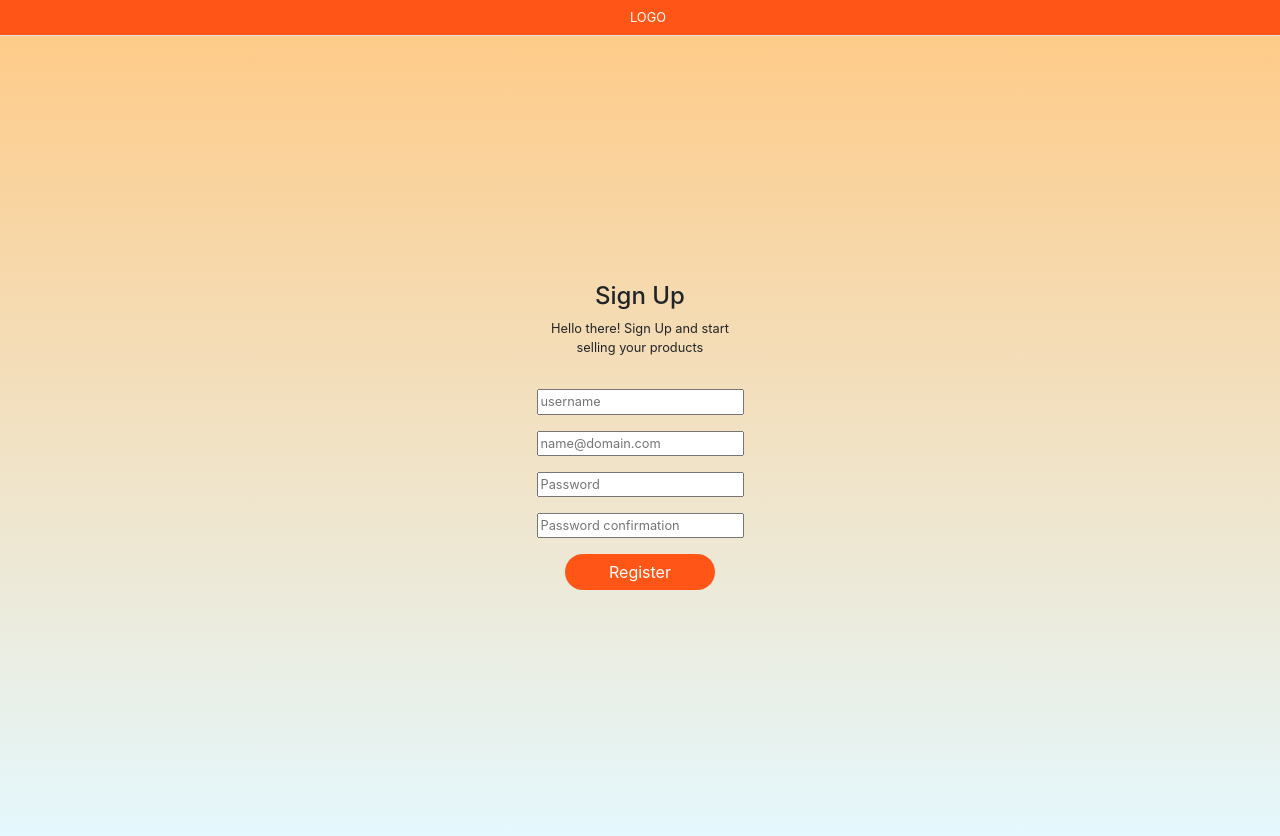
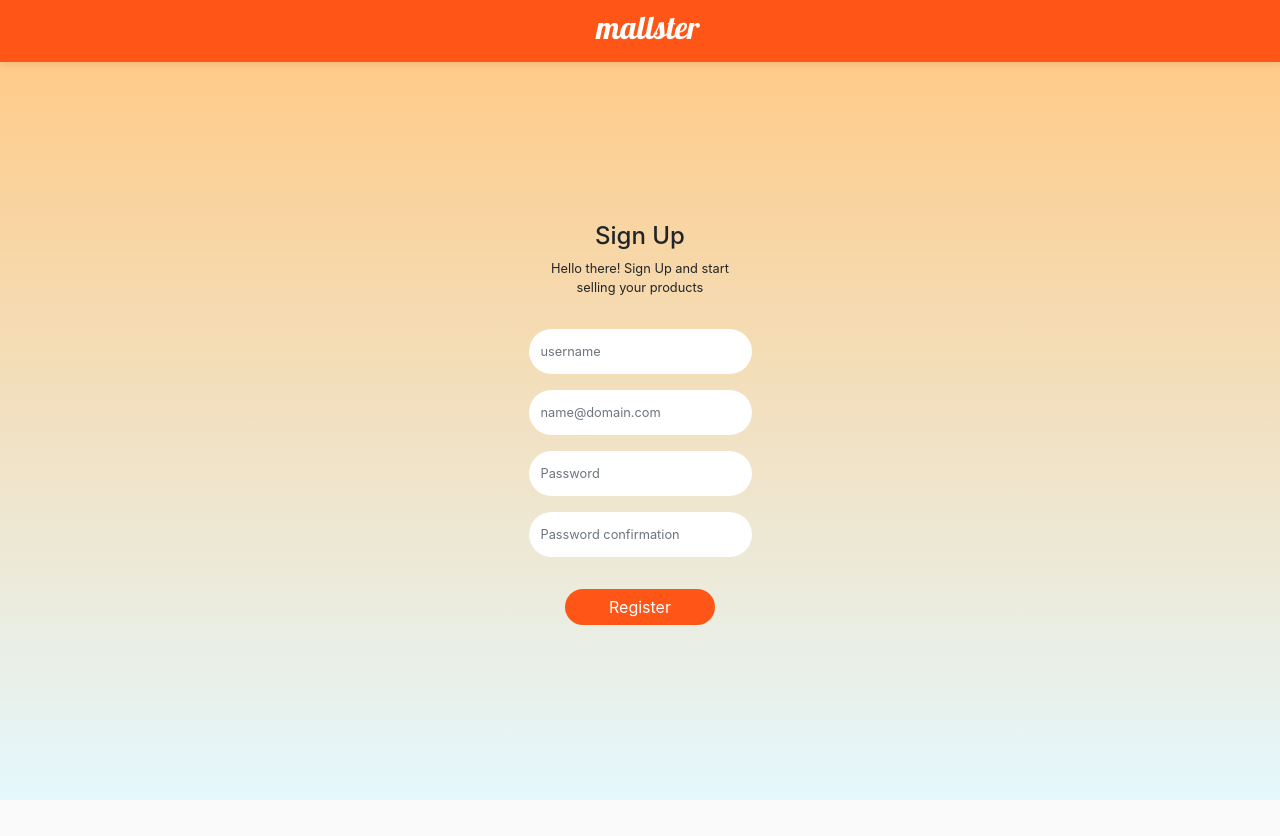
Before and after one commit to dansantander/eshop-fe, a React (Create React App) app: page /registration in a window 1280 px wide. After the commit the page ends 800 px from the top, so only its background shows below. Built offline with nearby package versions, Linux system fonts and the light colour scheme; no server answers.

Commit message:
style: add logo and icons to navbar

```diff
--- a/src/components/Header.js
+++ b/src/components/Header.js
@@ -22,7 +22,7 @@ const Header = props => {
     return (
       <div
         id="nav-links"
-        className="nav-top pl-3 py-2 w-100 border-bottom d-flex justify-content-between"
+        className="nav-top pl-3 py-2 w-100 border-bottom d-flex justify-content-around align-items-center"
       >
         <Dropdown>
           <Dropdown.Toggle variant="secondary" id="dropdown-basic">
@@ -46,12 +46,19 @@ const Header = props => {
 
           </Dropdown.Menu>
         </Dropdown>
-        <div className="mr-4 align-self-center">
+        <h1 className="logo"> mallster </h1>
+        <div className="align-self-center">
           Welcome,
           {' '}
           <b>{user.username}</b>
           {' '}
           !
+        </div>
+        <div className="cart">
+          <i className="fas fa-bell" />
+        </div>
+        <div className="cart">
+          <i className="fas fa-shopping-cart" />
         </div>
       </div>
     );
@@ -62,7 +69,7 @@ const Header = props => {
       id="nav-links"
       className="nav-top pl-3 py-2 w-100 border-bottom d-flex justify-content-center"
     >
-      LOGO
+      <h1 className="logo"> mallster </h1>
     </div>
   );
 };
--- a/src/components/Product.js
+++ b/src/components/Product.js
@@ -44,10 +44,10 @@ const Product = ({ product, isFav }) => (
 Product.propTypes = {
   isFav: PropTypes.bool.isRequired,
   product: PropTypes.shape({
-    id: PropTypes.string,
+    id: PropTypes.number,
     name: PropTypes.string,
     image: PropTypes.string,
-    price: PropTypes.number,
+    price: PropTypes.string,
   }).isRequired,
 };
 
--- a/src/components/auth/Registration.js
+++ b/src/components/auth/Registration.js
@@ -77,6 +77,7 @@ class Registration extends Component {
           <form onSubmit={this.handleSubmit}>
             <div className="form-group">
               <input
+                className="form-control"
                 type="text"
                 name="username"
                 placeholder="username"
@@ -88,6 +89,7 @@ class Registration extends Component {
 
             <div className="form-group">
               <input
+                className="form-control"
                 type="email"
                 name="email"
                 placeholder="name@domain.com"
@@ -99,6 +101,7 @@ class Registration extends Component {
 
             <div className="form-group">
               <input
+                className="form-control"
                 type="password"
                 name="password"
                 placeholder="Password"
@@ -110,6 +113,7 @@ class Registration extends Component {
 
             <div className="form-group">
               <input
+                className="form-control"
                 type="password"
                 name="password_confirmation"
                 placeholder="Password confirmation"
@@ -118,7 +122,7 @@ class Registration extends Component {
                 required
               />
             </div>
-            <button className="btn btn-info" type="submit">Register</button>
+            <button className="btn btn-info my-3" type="submit">Register</button>
           </form>
         </div>
       </div>
--- a/src/containers/ProductDetails.js
+++ b/src/containers/ProductDetails.js
@@ -145,12 +145,12 @@ class ProductDetails extends Component {
                 <h3 className="" data-testid="Title">
                   {product.name}
                 </h3>
-                <h5 className="" data-testid="Actors">
+                <p className="" data-testid="Actors">
                   {product.description}
-                </h5>
-                <p className="">
+                </p>
+                <h3 className="">
                   {product.price}
-                </p>
+                </h3>
               </div>
             </div>
           </div>
--- a/src/containers/ProductList.js
+++ b/src/containers/ProductList.js
@@ -46,7 +46,7 @@ class ProductList extends Component {
     return (
       <div>
         <div className="container my-5">
-          <div className="container-fluid">
+          <div className="">
             <h1>Products</h1>
           </div>
           <div className="row">
--- a/src/index.scss
+++ b/src/index.scss
@@ -1,3 +1,5 @@
+@import url('https://fonts.googleapis.com/css2?family=Lobster&display=swap');
+
 body {
   margin: 0;
   font-family:
@@ -36,8 +38,17 @@ h3 {
   font-size: 1.2rem !important;
 }
 
+h5 {
+  font-size: 1rem !important;
+}
+
+.logo {
+  font-family: 'Lobster', cursive;
+  font-size: 2rem !important;
+}
+
 .login-container {
-  height: 100vh;
+  height: calc(100vh - 62px);
   background-image: linear-gradient(rgba(255, 194, 115, 0.836), rgba(214, 246, 255, 0.6));
   background-size: cover;
 }
@@ -53,8 +64,10 @@ h3 {
 
   .form-group {
     .form-control {
+      border: none;
       border-radius: 2rem;
       height: 2.8rem;
+      font-size: 0.8rem;
     }
   }
 
@@ -69,6 +82,8 @@ h3 {
 .nav-top {
   background-color: #ff5617;
   color: #fff;
+  box-shadow: 1px 4px 5px rgb(182, 182, 182);
+  border-bottom: 0 !important;
 
   .dropdown {
     button {
```
Also changed, not shown: 1 other file (tests, documents, lock files or other folders).
